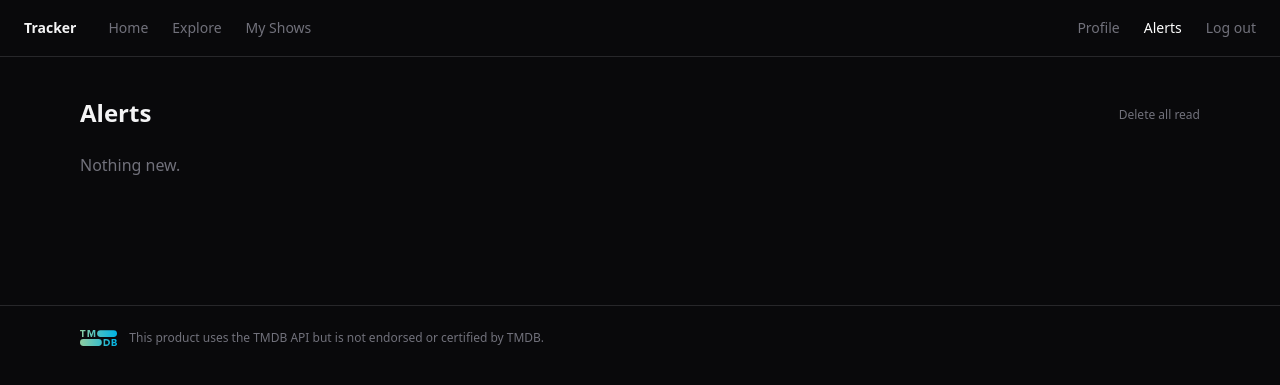
After one commit to for35t/KeepInTrack, a Django app: page /notifications/ in a window 1280 px wide. The commit adds this page. Shown: the top 385 px of the page. Run offline with Django 5.2, Linux system fonts and the light colour scheme; the visitor is signed in with stand-in values (Sample User, id 1); data that the repository does not hold is empty; some libraries are stand-ins or nearby versions.

Commit message:
add notifications for air date and status changes

```diff
--- a/config/settings.py
+++ b/config/settings.py
@@ -51,6 +51,7 @@ TEMPLATES = [
                 'django.template.context_processors.request',
                 'django.contrib.auth.context_processors.auth',
                 'django.contrib.messages.context_processors.messages',
+                'tracker.context_processors.unread_count',
             ],
         },
     },
--- a/templates/base.html
+++ b/templates/base.html
@@ -14,6 +14,7 @@
     button:not(:disabled), [role="button"]:not(:disabled) { cursor: pointer; }
     summary { list-style: none; }
     summary::-webkit-details-marker { display: none; }
+    [x-cloak] { display: none !important; }
   </style>
 </head>
 <body class="bg-zinc-950 text-zinc-100 min-h-screen">
@@ -33,6 +34,14 @@
 
       <a href="{% url 'profile' %}"
          class="ml-auto {% if request.resolver_match.url_name == 'profile' %}text-white{% else %}text-zinc-500 hover:text-zinc-300{% endif %}">Profile</a>
+
+      <a href="{% url 'notifications' %}"
+         class="relative {% if request.resolver_match.url_name == 'notifications' %}text-white{% else %}text-zinc-500 hover:text-zinc-300{% endif %}">
+        Alerts
+        {% if unread_count %}
+          <span class="absolute -top-2 -right-3 bg-zinc-100 text-zinc-900 text-[10px] px-1.5 rounded-full">{{ unread_count }}</span>
+        {% endif %}
+      </a>
 
       {% if user.is_authenticated %}
         <form method="post" action="{% url 'logout' %}">
--- /dev/null
+++ b/templates/notifications.html
@@ -0,0 +1,45 @@
+{% extends "base.html" %}
+{% block title %}Alerts{% endblock %}
+
+{% block content %}
+<div class="flex items-center justify-between">
+  <h1 class="text-2xl font-semibold">Alerts</h1>
+  <form method="post" action="{% url 'clear_read_notifications' %}">
+    {% csrf_token %}
+    <button type="submit" class="text-xs text-zinc-500 hover:text-zinc-300">Delete all read</button>
+  </form>
+</div>
+
+{% if not items %}
+  <p class="text-zinc-500 mt-6">Nothing new.</p>
+{% endif %}
+
+<div class="mt-6 space-y-2">
+  {% for item in items %}
+    <div class="flex items-center gap-3 border rounded px-3 py-2
+                {% if item.read_at %}border-zinc-900 text-zinc-600{% else %}border-zinc-800 text-zinc-100{% endif %}">
+
+      <form method="post" action="{% url 'read_notification' item.pk %}" class="flex-1">
+        {% csrf_token %}
+        <button type="submit" class="text-left text-sm w-full">
+          {{ item.message }}
+          <span class="block text-xs text-zinc-500 mt-0.5">{{ item.created_at|timesince }} ago</span>
+        </button>
+      </form>
+
+      <div x-data="{ open: false }" class="relative">
+        <button type="button" @click="open = !open"
+                class="text-zinc-500 hover:text-zinc-300 px-2">⋯</button>
+        <div x-show="open" @click.outside="open = false" x-cloak
+             class="absolute right-0 mt-1 bg-zinc-900 border border-zinc-800 rounded text-xs z-10">
+          <form method="post" action="{% url 'delete_notification' item.pk %}">
+            {% csrf_token %}
+            <button type="submit" class="block px-3 py-2 hover:bg-zinc-800 whitespace-nowrap">Delete</button>
+          </form>
+        </div>
+      </div>
+
+    </div>
+  {% endfor %}
+</div>
+{% endblock %}
--- /dev/null
+++ b/tracker/context_processors.py
@@ -0,0 +1,11 @@
+from .models import Notification
+
+
+def unread_count(request):
+    if not request.user.is_authenticated:
+        return {}
+    return {
+        "unread_count": Notification.objects.filter(
+            user=request.user, read_at__isnull=True
+        ).count()
+    }
--- a/tracker/services.py
+++ b/tracker/services.py
@@ -6,6 +6,7 @@ from django.core.cache import cache
 from . import tmdb
 from .models import Season, Show
 from .models import Episode, Season, Show
+from .models import Episode, Follow, Notification, Season, Show
 
 EPISODE_STALE_AFTER = timedelta(hours=12)
 CAST_LIMIT = 15
@@ -129,3 +130,49 @@ def get_or_sync_episodes(season):
         except requests.RequestException:
             pass
     return season.episodes.all()
+
+
+READ_RETENTION = timedelta(days=1)
+
+
+def _notify_followers(show, kind, message):
+    user_ids = Follow.objects.filter(show=show).values_list("user_id", flat=True)
+    Notification.objects.bulk_create([
+        Notification(user_id=uid, show=show, kind=kind, message=message)
+        for uid in user_ids
+    ])
+
+
+def detect_changes(before, show):
+    if before is None:
+        return
+
+    if show.next_air_date and not before["next_air_date"]:
+        _notify_followers(
+            show, Notification.DATE_ANNOUNCED,
+            f"{show.name} — S{show.next_season_number}E{show.next_episode_number} "
+            f"airs {show.next_air_date:%b %d, %Y}",
+        )
+    elif show.next_air_date and show.next_air_date != before["next_air_date"]:
+        _notify_followers(
+            show, Notification.DATE_CHANGED,
+            f"{show.name} — next episode moved to {show.next_air_date:%b %d, %Y}",
+        )
+
+    if show.number_of_seasons > before["number_of_seasons"]:
+        _notify_followers(
+            show, Notification.SEASON_ADDED,
+            f"{show.name} — season {show.number_of_seasons} added",
+        )
+
+    if show.status != before["status"]:
+        _notify_followers(
+            show, Notification.STATUS_CHANGED,
+            f"{show.name} — status is now {show.status}",
+        )
+
+
+def purge_old_notifications():
+    cutoff = timezone.now() - READ_RETENTION
+    deleted, _ = Notification.objects.filter(read_at__lt=cutoff).delete()
+    return deleted
--- a/tracker/urls.py
+++ b/tracker/urls.py
@@ -11,4 +11,8 @@ urlpatterns = [
     path("show/<int:tmdb_id>/follow/", views.toggle_follow, name="toggle_follow"),
     path("signup/", views.signup, name="signup"),
     path("show/<int:tmdb_id>/season/<int:season_number>/", views.season_episodes, name="season_episodes"),
+    path("notifications/", views.notifications, name="notifications"),
+    path("notifications/<int:pk>/read/", views.read_notification, name="read_notification"),
+    path("notifications/<int:pk>/delete/", views.delete_notification, name="delete_notification"),
+    path("notifications/clear-read/", views.clear_read_notifications, name="clear_read_notifications"),
 ]
--- a/tracker/views.py
+++ b/tracker/views.py
@@ -6,7 +6,7 @@ from django.contrib.auth import login
 from django.contrib.auth.forms import UserCreationForm
 from urllib.parse import urlencode
 from . import services, tmdb
-from .models import Follow, Show
+from .models import Follow, Show, Notification
 
 from django.shortcuts import get_object_or_404
 from django.utils import timezone
@@ -19,6 +19,34 @@ PER_PAGE = 30
 TMDB_PAGE_SIZE = 20
 TMDB_MAX_RESULTS = 10000
 
+@login_required
+def notifications(request):
+    items = Notification.objects.filter(user=request.user).select_related("show")
+    return render(request, "notifications.html", {"items": items})
+
+
+@login_required
+@require_POST
+def read_notification(request, pk):
+    note = get_object_or_404(Notification, pk=pk, user=request.user)
+    if note.read_at is None:
+        note.read_at = timezone.now()
+        note.save(update_fields=["read_at"])
+    return redirect("show_detail", tmdb_id=note.show.tmdb_id)
+
+
+@login_required
+@require_POST
+def delete_notification(request, pk):
+    get_object_or_404(Notification, pk=pk, user=request.user).delete()
+    return redirect("notifications")
+
+
+@login_required
+@require_POST
+def clear_read_notifications(request):
+    Notification.objects.filter(user=request.user, read_at__isnull=False).delete()
+    return redirect("notifications")
 
 def _paged(fetch, page):
     start = (page - 1) * PER_PAGE
```
Also changed, not shown: tracker/management/commands/sync_shows.py (+10 -3 lines), tracker/models.py (+29 -0 lines), tracker/migrations/0005_notification.py (added).
